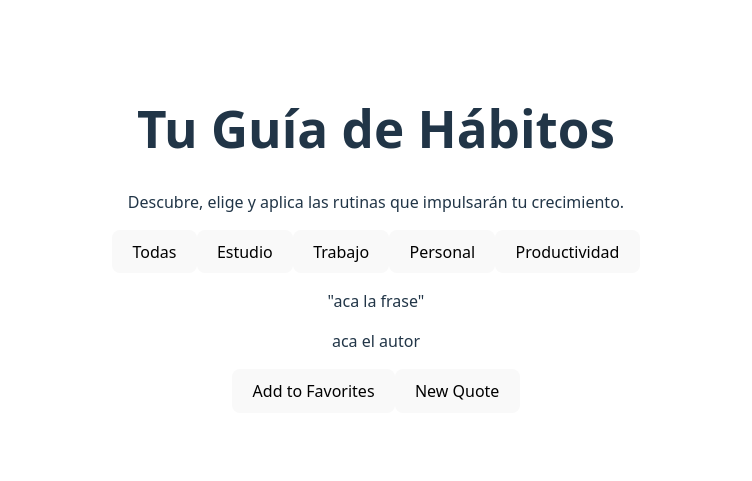
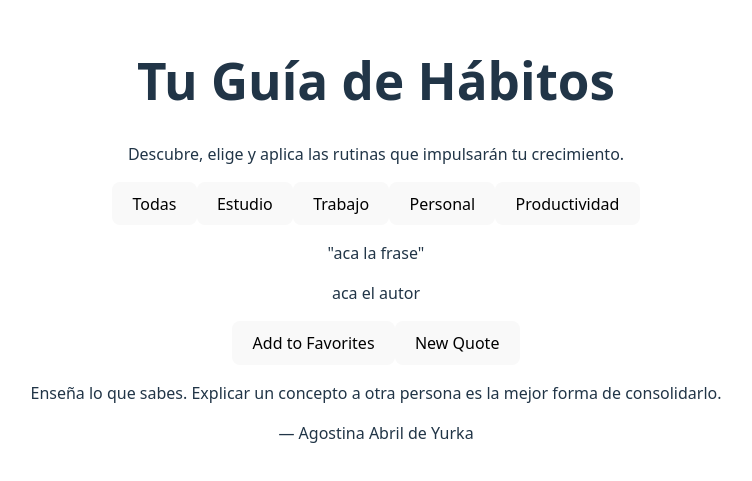
Before and after one commit to fioret20/proyecto-react-grupo1, a React (Vite) app: page / in a window 1280 px wide. Shown: the part 161-642 px from the top of the page, without its empty margins (264-1016 px from the left). Built offline with nearby package versions, Linux system fonts and the light colour scheme.

Commit message:
add: filters

```diff
--- /dev/null
+++ b/public/phrase.json
@@ -0,0 +1,122 @@
+[
+  {
+    "id": 1,
+    "text": "Antes de empezar, organiza tu espacio de estudio. Un ambiente limpio ayuda a una mente clara.",
+    "author": "Abril Luna Gimenez",
+    "category": "Estudio"
+  },
+  {
+    "id": 2,
+    "text": "Aprende algo nuevo cada día, aunque sea solo un poco. La consistencia es clave.",
+    "author": "Esteban Karaputny",
+    "category": "Estudio"
+  },
+  {
+    "id": 3,
+    "text": "Usa la técnica Pomodoro: 25 minutos de estudio concentrado, 5 de descanso. Tu cerebro te lo agradecerá.",
+    "author": "Fiorella Terranova",
+    "category": "Estudio"
+  },
+  {
+    "id": 4,
+    "text": "Al final de cada sesión, repasa lo que has aprendido. La repetición es la madre de la memoria.",
+    "author": "Franco Torrico",
+    "category": "Estudio"
+  },
+  {
+    "id": 5,
+    "text": "Enseña lo que sabes. Explicar un concepto a otra persona es la mejor forma de consolidarlo.",
+    "author": "Agostina Abril de Yurka",
+    "category": "Estudio"
+  },
+  {
+    "id": 6,
+    "text": "Haz una lista de 3 tareas prioritarias cada mañana. Enfócate en lo más importante primero.",
+    "author": "Abril Luna Gimenez",
+    "category": "Trabajo"
+  },
+  {
+    "id": 7,
+    "text": "Programa momentos para revisar el correo. Evita revisarlo cada vez que te llega una notificación.",
+    "author": "Esteban Karaputny",
+    "category": "Trabajo"
+  },
+  {
+    "id": 8,
+    "text": "Tómate descansos breves para estirarte y moverte. Evita el sedentarismo.",
+    "author": "Franco Torrico",
+    "category": "Trabajo"
+  },
+  {
+    "id": 9,
+    "text": "Dedica los primeros 15 minutos del día a planificar. Un buen plan es la mitad del trabajo hecho.",
+    "author": "Fiorella Terranova",
+    "category": "Trabajo"
+  },
+  {
+    "id": 10,
+    "text": "Aprende a decir 'no' a las distracciones. Protege tu tiempo para el trabajo profundo.",
+    "author": "Agostina Abril de Yurka",
+    "category": "Trabajo"
+  },
+  {
+    "id": 11,
+    "text": "Medita por 5 minutos al despertar. Te ayudará a empezar el día con calma.",
+    "author": "Abril Luna Gimenez",
+    "category": "Personal"
+  },
+  {
+    "id": 12,
+    "text": "Dedica tiempo a un hobby. El ocio productivo es tan importante como el trabajo.",
+    "author": "Esteban Karaputny",
+    "category": "Personal"
+  },
+  {
+    "id": 13,
+    "text": "Lleva un diario de gratitud. Anota tres cosas por las que estás agradecido cada noche.",
+    "author": "Franco Torrico",
+    "category": "Personal"
+  },
+  {
+    "id": 14,
+    "text": "Mantén una rutina de sueño. Acostarte y levantarte a la misma hora mejora tu energía.",
+    "author": "Fiorella Terranova",
+    "category": "Personal"
+  },
+  {
+    "id": 15,
+    "text": "Da un pequeño paseo todos los días. El aire fresco y el movimiento mejoran el estado de ánimo.",
+    "author": "Agostina Abril de Yurka",
+    "category": "Personal"
+  },
+  {
+    "id": 16,
+    "text": "Sigue la regla de los dos minutos: si una tarea toma menos de dos minutos, hazla de inmediato.",
+    "author": "Abril Luna Gimenez",
+    "category": "Productividad"
+  },
+  {
+    "id": 17,
+    "text": "Divide las tareas grandes en pasos pequeños. Así se sienten menos abrumadoras.",
+    "author": "Esteban Karaputny",
+    "category": "Productividad"
+  },
+  {
+    "id": 18,
+    "text": "Revisa tus objetivos semanales cada domingo. Esto te ayudará a mantenerte enfocado.",
+    "author": "Franco Torrico",
+    "category": "Productividad"
+  },
+  {
+    "id": 19,
+    "text": "Minimiza las distracciones digitales. Silencia las notificaciones y cierra las pestañas innecesarias.",
+    "author": "Fiorella Terranova",
+    "category": "Productividad"
+  },
+  {
+    "id": 20,
+    "text": "Bloquea tiempo en tu calendario para el trabajo importante. Trátalo como una cita inamovible.",
+    "author": "Agostina Abril de Yurka",
+    "category": "Productividad"
+  }
+]
--- a/src/App.tsx
+++ b/src/App.tsx
@@ -1,15 +1,35 @@
-import { useState } from 'react'
+import { useState, type QuoteHTMLAttributes } from 'react'
 import './App.css'
 import QuoteDisplay from './components/Quote'
 import Categories from './components/Categories'
 import Title from './components/Title'
+import Phrases from '../public/phrase.json';
+
+
+type PhraseProps = {
+  id: number;
+  phrase: string;
+  author: string;
+  category: string;
+  onNextPhrase: () => void;
+};
 
 function App() {
-  const [count, setCount] = useState(0)
+
+  const [currentCategory, setCurrentCategory] = useState<string>('Todas');
+
+  const quotes = Phrases;
+
+  const filteredQuotes = currentCategory === 'Todas'
+    ? quotes
+    : quotes.filter((quote: { category: string }) => quote.category === currentCategory);
+
+  const randomIndex = Math.floor(Math.random() * filteredQuotes.length);
 
   return (
     <>
       <Title></Title>
+
       <Categories currentCategory={''} onCategoryChange={function (category: string): void {
         throw new Error('Function not implemented.')
       }}></Categories>
@@ -21,6 +41,20 @@ function App() {
       }}>
 
       </QuoteDisplay>
+
+      <div>
+        {filteredQuotes.length > 0 && (
+          <div>
+            <blockquote>
+              <p>{filteredQuotes[randomIndex].text}</p>
+              <footer>— {filteredQuotes[randomIndex].author}</footer>
+            </blockquote>
+            {/* los botones */}
+          </div>
+        )}
+      </div>
+
+
     </>
   )
 }
```
